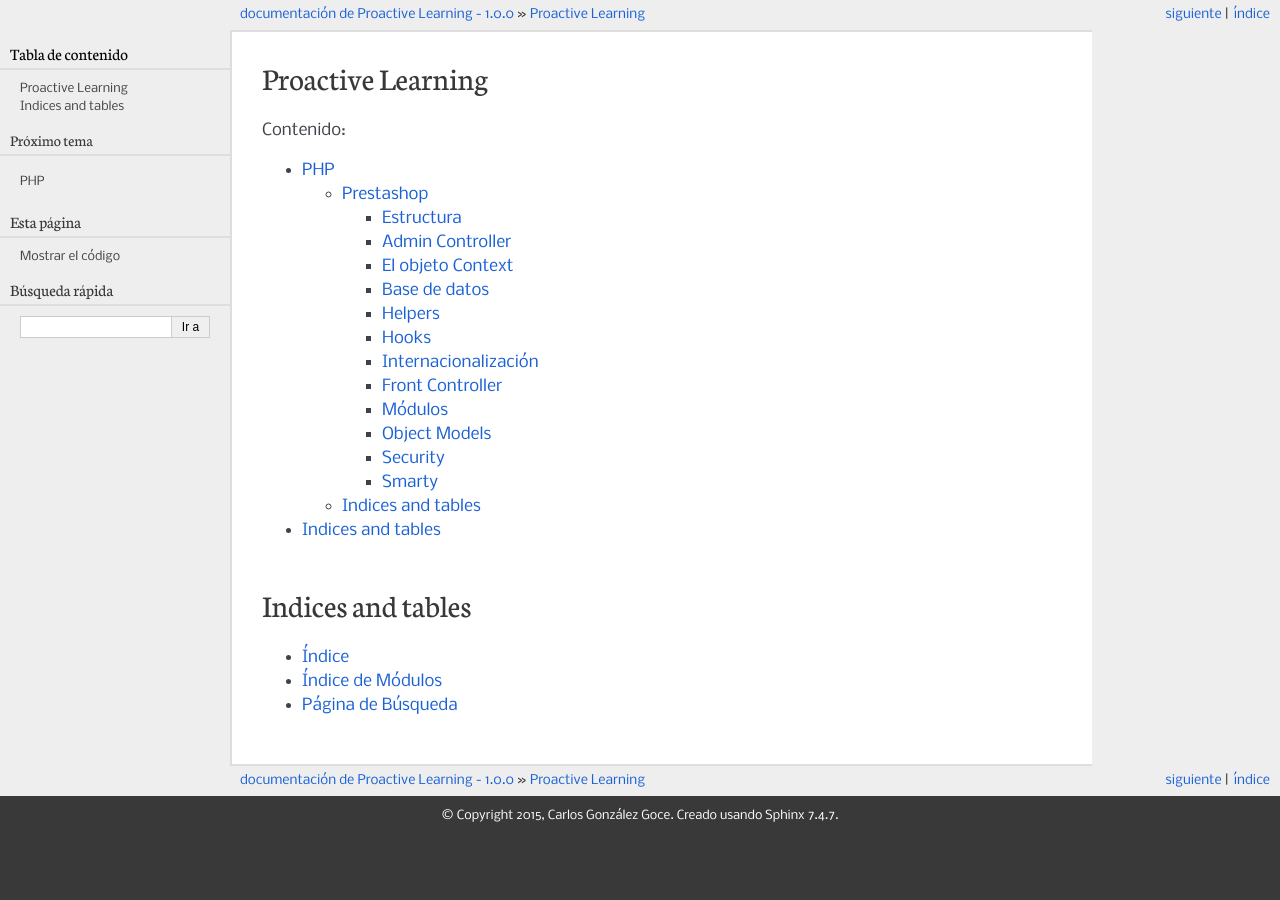
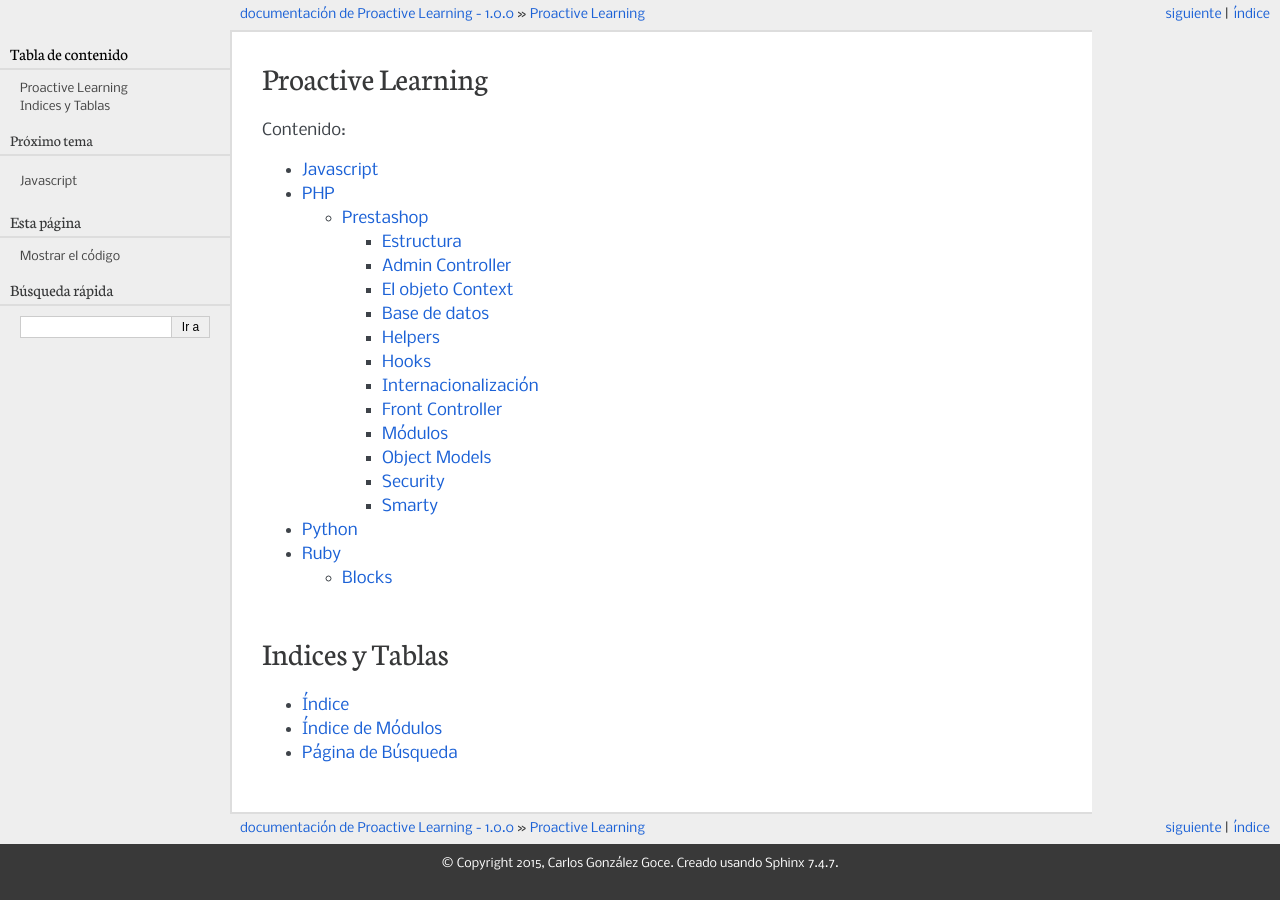
Before and after one commit to carlosgoce/proactive-learning, a Sphinx documentation site: the page built from docs/index.rst, in a window 1280 px wide. Built offline with Sphinx 7.4.7, drawn with Linux system fonts in a browser that asks for light colours.

Commit message:
bootstrap javascript, python and ruby

```diff
--- a/docs/index.rst
+++ b/docs/index.rst
@@ -1,5 +1,5 @@
 Proactive Learning
-==============================================
+==================
 
 
 Contenido:
@@ -7,10 +7,13 @@
 .. toctree::
    :maxdepth: 3
 
+   javascript/index
    php/index
+   python/index
+   ruby/index
 
 
-Indices and tables
+Indices y Tablas
 ==================
 
 * :ref:`genindex`
--- a/docs/php/index.rst
+++ b/docs/php/index.rst
@@ -7,11 +7,3 @@
    :maxdepth: 2
 
    prestashop/index
-
-
-Indices and tables
-==================
-
-* :ref:`genindex`
-* :ref:`modindex`
-* :ref:`search`
--- a/docs/php/prestashop/index.rst
+++ b/docs/php/prestashop/index.rst
@@ -21,12 +21,3 @@
    objectmodels
    security
    smarty
-
-
-
-Indices and tables
-==================
-
-* :ref:`genindex`
-* :ref:`modindex`
-* :ref:`search`
--- /dev/null
+++ b/docs/ruby/blocks.rst
@@ -0,0 +1,2 @@
+Blocks
+=================
```
Also changed, not shown: docs/javascript/index.rst (added, +7 -0 lines), docs/python/index.rst (added, +7 -0 lines), docs/ruby/index.rst (added, +9 -0 lines).
